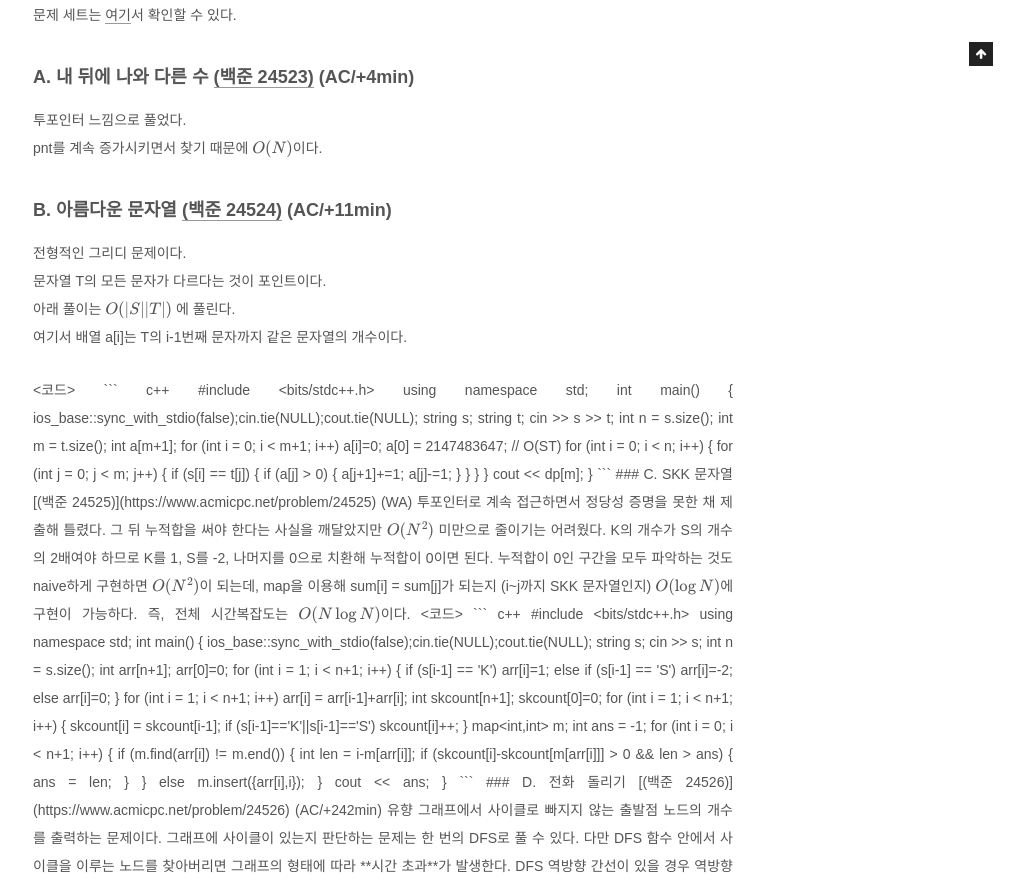
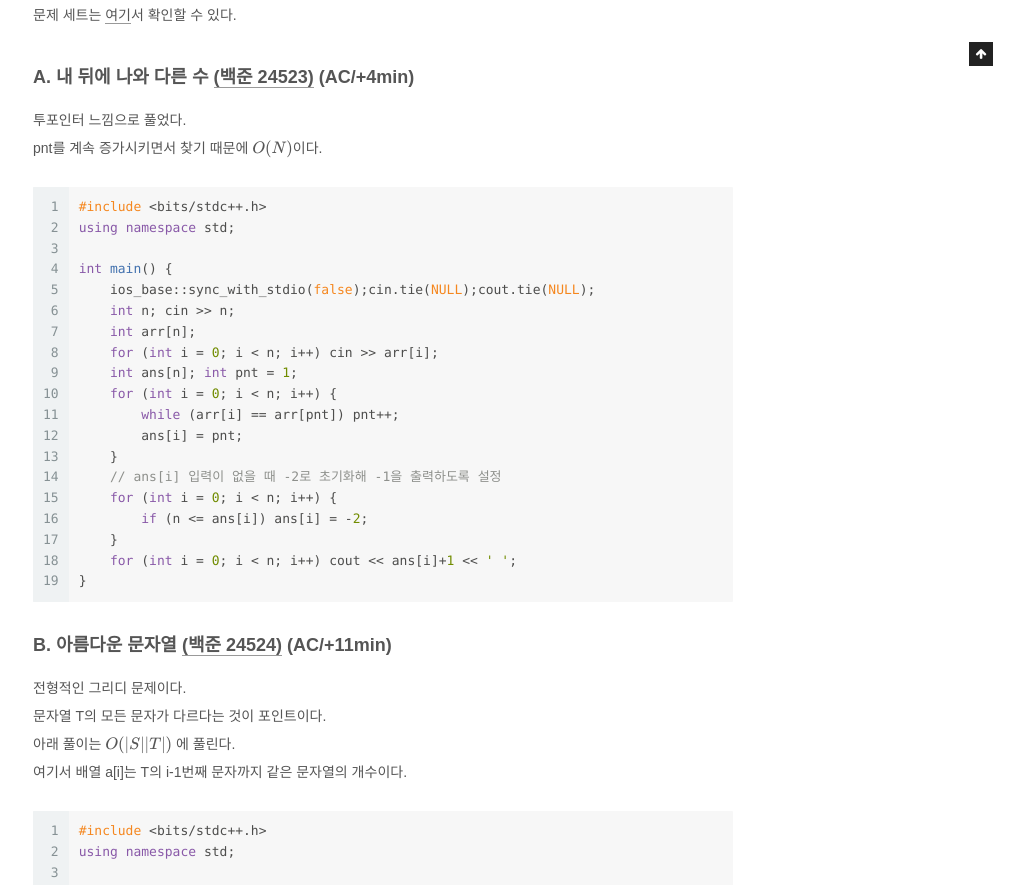
Before and after one commit to ggyuchive/ggyuchive.github.io, a Jekyll site: the page built from index.html, in a window 1280 px wide, cut to the strip 934-1819 px from the top of the page. Shown: the whole strip, without its empty margins (257-1280 px from the left). Built offline with Jekyll 4.4.1, drawn with Linux system fonts in a browser that asks for light colours; formulas are drawn with MathJax 3; the list of posts is cut into pages by our own code; some of the changed text lies outside the part shown.

Commit message:
update posting

````diff
--- a/_posts/2022-02-26-SKKUprogramming.md
+++ b/_posts/2022-02-26-SKKUprogramming.md
@@ -19,6 +19,27 @@ tags:
 투포인터 느낌으로 풀었다.
 pnt를 계속 증가시키면서 찾기 때문에 $ O(N) $이다.
 
+``` c++
+#include <bits/stdc++.h>
+using namespace std;
+
+int main() {
+    ios_base::sync_with_stdio(false);cin.tie(NULL);cout.tie(NULL);
+    int n; cin >> n;
+    int arr[n];
+    for (int i = 0; i < n; i++) cin >> arr[i];
+    int ans[n]; int pnt = 1;
+    for (int i = 0; i < n; i++) {
+        while (arr[i] == arr[pnt]) pnt++;
+        ans[i] = pnt;
+    }
+    // ans[i] 입력이 없을 때 -2로 초기화해 -1을 출력하도록 설정
+    for (int i = 0; i < n; i++) {
+        if (n <= ans[i]) ans[i] = -2;
+    }
+    for (int i = 0; i < n; i++) cout << ans[i]+1 << ' ';
+}
+```
 
 ### B. 아름다운 문자열 [(백준 24524)](https://www.acmicpc.net/problem/24524) (AC/+11min)
 
@@ -26,8 +47,6 @@ pnt를 계속 증가시키면서 찾기 때문에 $ O(N) $이다.
 문자열 T의 모든 문자가 다르다는 것이 포인트이다.
 아래 풀이는 $ O(\lvert S \rvert \lvert T \rvert) $ 에 풀린다.
 여기서 배열 a[i]는 T의 i-1번째 문자까지 같은 문자열의 개수이다.
-
-<코드>
 
 ``` c++
 #include <bits/stdc++.h>
@@ -64,8 +83,6 @@ K의 개수가 S의 개수의 2배여야 하므로 K를 1, S를 -2, 나머지를
 누적합이 0인 구간을 모두 파악하는 것도 naive하게 구현하면 $ O(N^2) $이 되는데,
 map을 이용해 sum[i] = sum[j]가 되는지 (i~j까지 SKK 문자열인지) $ O(\log N) $에 구현이 가능하다.
 즉, 전체 시간복잡도는 $ O(N \log N) $이다.
-
-<코드>
 
 ``` c++
 #include <bits/stdc++.h>
@@ -111,8 +128,6 @@ int main() {
 다만 DFS 함수 안에서 사이클을 이루는 노드를 찾아버리면 그래프의 형태에 따라 **시간 초과**가 발생한다.
 DFS 역방향 간선이 있을 경우 역방향 간선을 포함하는 노드들은 사이클을 구성하므로 큐에 넣는다.
 그 후 큐에 넣은 노드들을 출발점으로 해 backedge를 써서 BFS로 탐색하면 $ O(V+E) $ 로 풀 수 있다.
-
-<코드>
 
 ``` c++
 #include <bits/stdc++.h>
@@ -186,8 +201,6 @@ WA를 받은 이유는 구슬의 시작점과 끝점을 판단하는 코드가
 업데이트 쿼리가 모두 주어지고 기댓값을 묻는 쿼리가 주어지기 때문에 누적합으로 풀린다.
 만약 두 쿼리가 섞여서 나왔다면 정해는 Lazy Segtree일 것이다.
 
-<코드>
-
 ``` c++
 #include <bits/stdc++.h>
 using namespace std;
````
